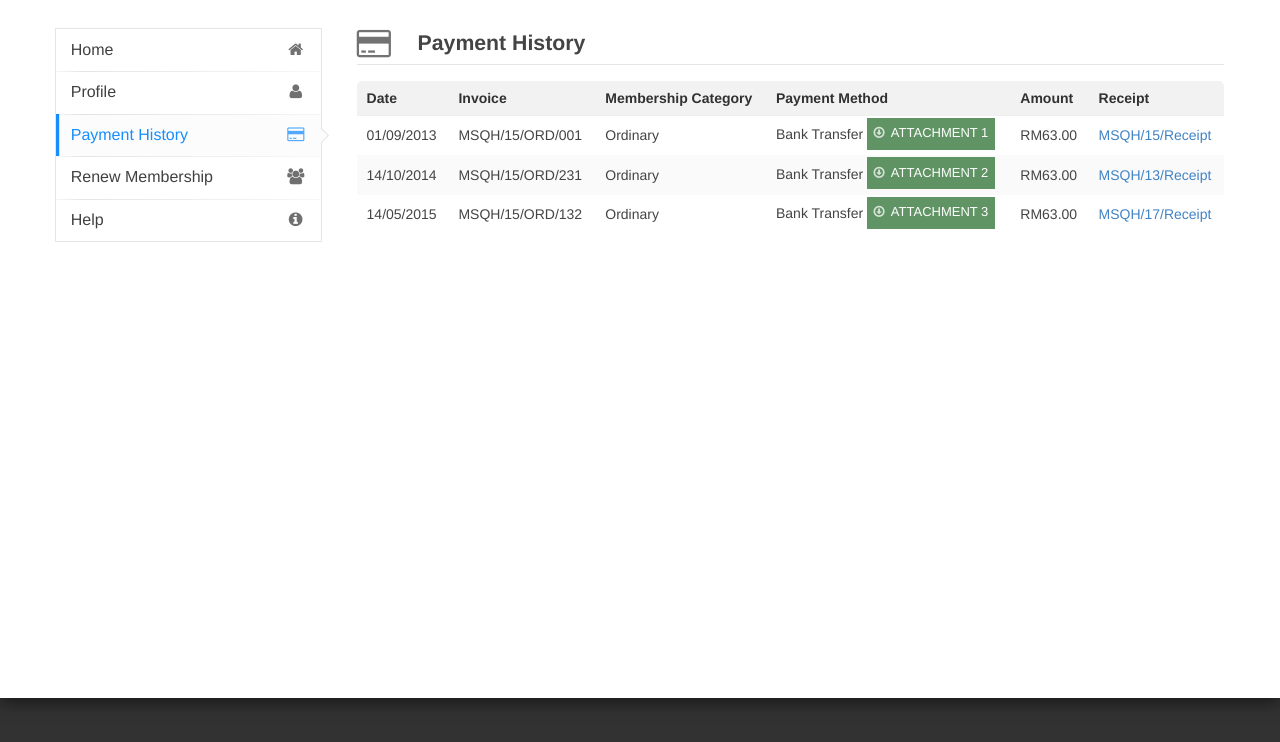
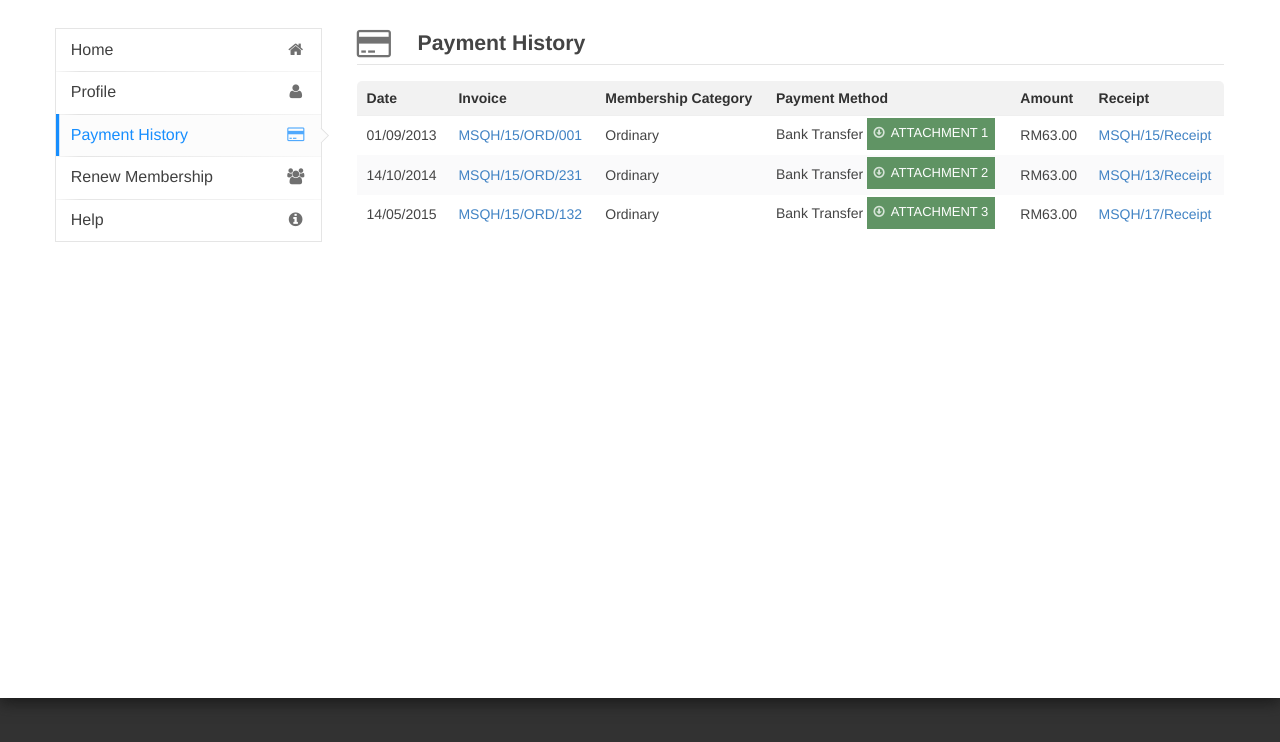
Before and after one commit to 1zaak/1zaak.github.io, a website: page payment_history.html in a window 1280 px wide. Shown: the part 118-860 px from the top of the page. Drawn offline with Linux system fonts and the light colour scheme.

Commit message:
Feedback changes - profile & payment history

```diff
--- a/payment_history.html
+++ b/payment_history.html
@@ -103,7 +103,7 @@
   <tbody>
     <tr>
       <td>01/09/2013</td>
-      <td>MSQH/15/ORD/001</td>
+      <td><a style="color: #4183C4;"  target="_blank" href="http://www.msqh.com.my/conference/articles/Call%20for%20Papers.pdf">MSQH/15/ORD/001</a></td>
       <td>Ordinary</td>
       <td>Bank Transfer <a target="_blank" href="http://www.msqh.com.my/conference/articles/Call%20for%20Papers.pdf" class="ui green tiny label">
   <i class="download tiny icon"></i> Attachment 1
@@ -113,7 +113,7 @@
     </tr>
     <tr>
       <td>14/10/2014</td>
-      <td>MSQH/15/ORD/231</td>
+      <td><a style="color: #4183C4;"  target="_blank" href="http://www.msqh.com.my/conference/articles/Call%20for%20Papers.pdf">MSQH/15/ORD/231</a></td>
       <td>Ordinary</td>
       <td>Bank Transfer <a target="_blank" href="http://www.msqh.com.my/conference/articles/Call%20for%20Papers.pdf" class="ui green tiny label">
   <i class="download tiny icon"></i> Attachment 2
@@ -123,7 +123,7 @@
     </tr>
     <tr>
       <td>14/05/2015</td>
-      <td>MSQH/15/ORD/132</td>
+      <td><a style="color: #4183C4;"  target="_blank" href="http://www.msqh.com.my/conference/articles/Call%20for%20Papers.pdf">MSQH/15/ORD/132</a></td>
       <td>Ordinary</td>
       <td>Bank Transfer <a target="_blank" href="http://www.msqh.com.my/conference/articles/Call%20for%20Papers.pdf" class="ui green tiny label">
   <i class="download tiny icon"></i> Attachment 3
```
Also changed, not shown: profile.html (+1 -18 lines).
